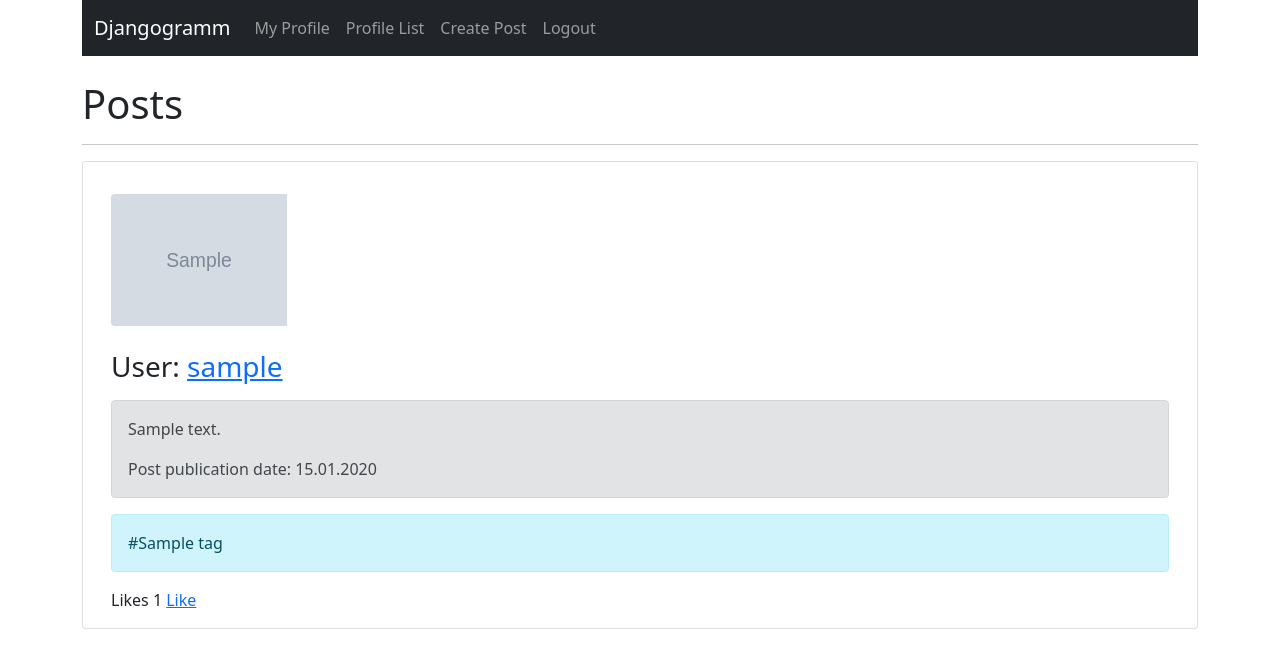
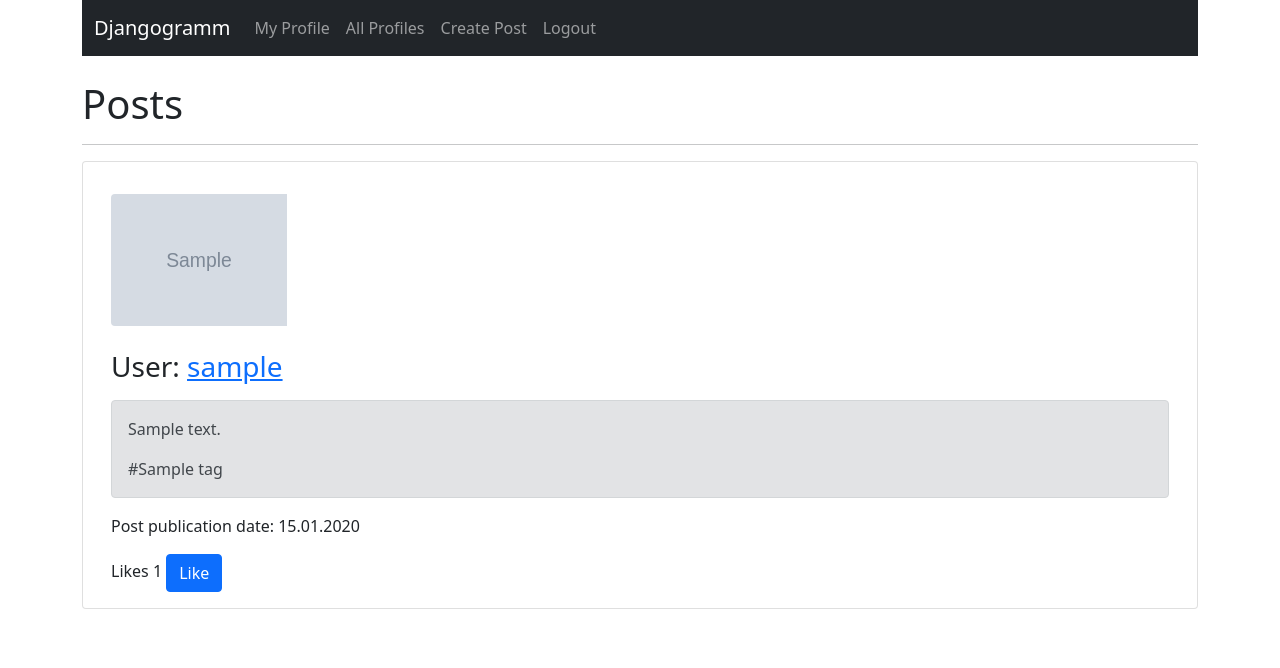
Before and after one commit to DmitryTok/DjangoGramm, a Django app: page /djangogramm_app/ in a window 1280 px wide. Shown: the top 668 px of the page. Run offline with Django 4.2, Linux system fonts and the light colour scheme; a user stored in the database is signed in; tables that the repository leaves empty hold one stand-in row (values such as "Sample post"); grey boxes marked "Sample" are stand-in pictures.

Commit message:
add likes on index page

```diff
--- a/djangogramm_app/views.py
+++ b/djangogramm_app/views.py
@@ -11,7 +11,9 @@ class PostView(View):
 
     def get(self, request):
         posts = Post.objects.all().order_by('-pub_date')
+        user = request.user
         context = {
+            'user': user,
             'posts': posts,
         }
         return render(request, self.template_name, context)
@@ -133,17 +135,15 @@ class DeletePostView(View):
 
 class LikePostView(View):
 
-    def get(self, request, post_id):
-        return redirect('index')
-
     def post(self, request, post_id):
         if request.user.is_authenticated:
-            post = get_object_or_404(Post, id=post_id)
+            like_post = get_object_or_404(Post, id=post_id)
             user = request.user
-            if user in post.likes.all():
-                post.likes.remove(user)
+            if user in like_post.likes.all():
+                like_post.likes.remove(user)
+                return redirect('index')
             else:
-                post.likes.add(user)
+                like_post.likes.add(user)
             return redirect('index')
         else:
             messages.success(request, ('You Must Be Loged In To View This Page'))
--- a/templates/includes/navbar.html
+++ b/templates/includes/navbar.html
@@ -12,7 +12,7 @@
                     <a class="nav-link" aria-current="page" href="{% url 'profile' request.user.id %}">My Profile</a>
                 </li>
                 <li class="nav-item">
-                    <a class="nav-link" aria-current="page" href="{% url 'profile_list' %}">Profile List</a>
+                    <a class="nav-link" aria-current="page" href="{% url 'profile_list' %}">All Profiles</a>
                 </li>
                 <li class="nav-item">
                     <a class="nav-link" href="{% url 'post_create' %}">Create Post</a>
--- a/templates/index.html
+++ b/templates/index.html
@@ -22,14 +22,21 @@
                       </p>
                       <div class="alert alert-secondary" role="alert">
                             <p>{{ post }}</p>
-                            Post publication date: {{ post.pub_date|date:"d.m.Y" }}
-                      </div>
-                      <div class="alert alert-info" role="alert">
                             {% for tag in post.tags.all %}
                                 #{{ tag }}
                             {% endfor %}
                       </div>
-                      Likes {{ post.likes_count }} <a href="{% url 'post_like' post.id %}">Like</a>
+                      <p>Post publication date: {{ post.pub_date|date:"d.m.Y" }}</p>
+                      {% if request.user.is_authenticated %}
+                      <form action="{% url 'post_like' post.id %}" method="post">
+                          {% csrf_token %}
+                          {% if user in post.likes.all %}
+                            Likes {{ post.likes_count }} <button type="submit" class="btn btn-primary">Like</button>
+                          {% else %}
+                            Likes {{ post.likes_count }} <button type="submit" class="btn btn-outline-primary">Like</button>
+                          {% endif %}
+                      </form>
+                      {% endif %}
                   </div>
                </div>
             </div>
```
Also changed, not shown: templates/profiles/profile.html (+9 -7 lines), templates/base.html (line endings or trailing spaces). Lines whose indentation alone changed are shown as unchanged.
